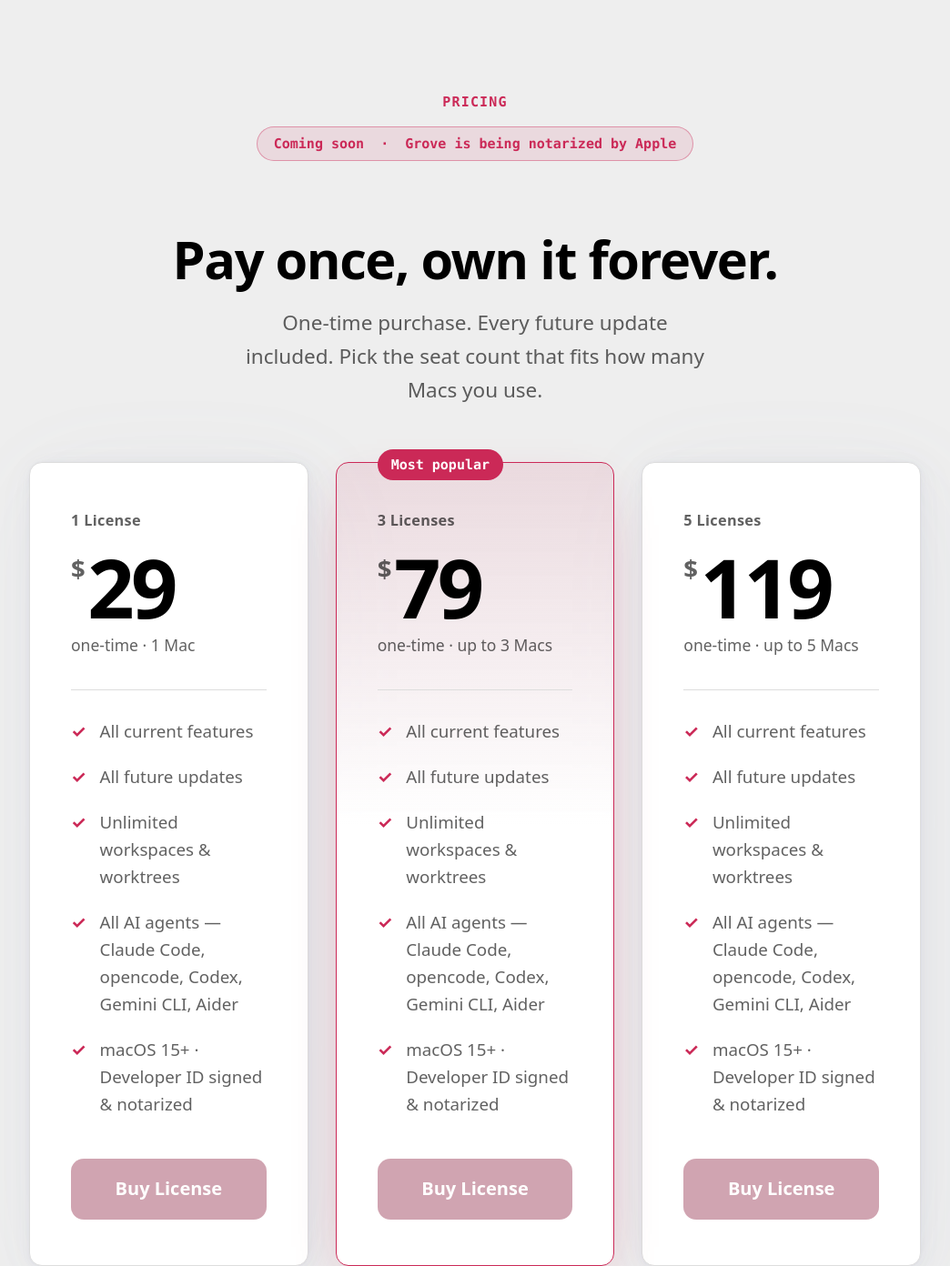
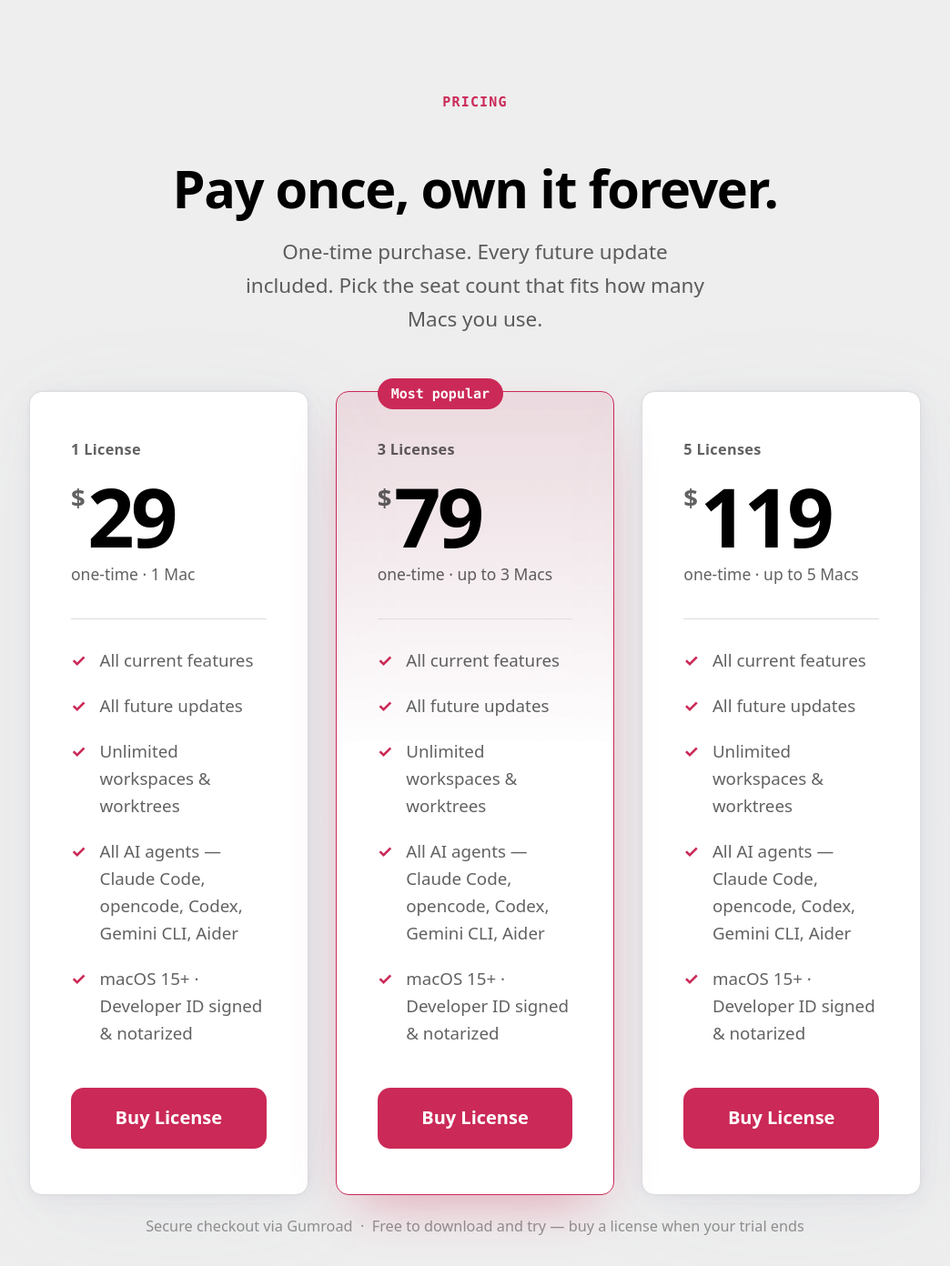
Before and after one commit to molayab/grove-website, a plain HTML site: page index.html in a window 1280 px wide. Shown: the part 7480-8872 px from the top of the page at 91% size, without its empty margins (118-1162 px from the left). Drawn offline with Linux system fonts and the light colour scheme.

Commit message:
Enable Gumroad checkout on the pricing section
Grove is ready to sell — remove the disabled state and coming-soon
badge from all six Buy License buttons, and fix the Spanish page's
buttons, which all pointed at the same wrong Gumroad product URL.
Also tightens Spanish hero/why copy so titles balance the same way
the English page's do.

```diff
--- a/index.html
+++ b/index.html
@@ -16,7 +16,7 @@
   <link rel="icon" href="favicon-16.png" sizes="16x16" type="image/png" />
   <link rel="apple-touch-icon" href="apple-touch-icon.png" />
   <link rel="stylesheet" href="vendor/pico.min.css" />
-  <link rel="stylesheet" href="style.css?v=20260722" />
+  <link rel="stylesheet" href="style.css?v=20260723" />
   <!-- Cloudflare Web Analytics --><script type='module' src='https://static.cloudflareinsights.com/beacon.min.js' data-cf-beacon='{"token": "a675791a599947a0b2e0495e4e436ee0"}'></script><!-- End Cloudflare Web Analytics -->
   <script src="https://gumroad.com/js/gumroad.js"></script>
 </head>
@@ -270,7 +270,6 @@
 <section class="section pricing" id="pricing">
   <div class="section-inner">
     <p class="eyebrow">Pricing</p>
-    <div class="coming-soon-badge">Coming soon &nbsp;·&nbsp; Grove is being notarized by Apple</div>
     <h2>Pay once, own it forever.</h2>
     <p class="section-sub">One-time purchase. Every future update included. Pick the seat count that fits how many Macs you use.</p>
 
@@ -294,8 +293,7 @@
 
         <a href="https://molayab.gumroad.com/l/grove"
            data-gumroad-overlay-checkout="true"
-           role="button" class="btn pricing-btn btn-disabled"
-           aria-disabled="true" tabindex="-1">Buy License</a>
+           role="button" class="btn pricing-btn">Buy License</a>
       </article>
 
       <article class="pricing-card pricing-featured">
@@ -317,8 +315,7 @@
 
         <a href="https://molayab.gumroad.com/l/grove-3"
            data-gumroad-overlay-checkout="true"
-           role="button" class="btn pricing-btn btn-disabled"
-           aria-disabled="true" tabindex="-1">Buy License</a>
+           role="button" class="btn pricing-btn">Buy License</a>
       </article>
 
       <article class="pricing-card">
@@ -339,8 +336,7 @@
 
         <a href="https://molayab.gumroad.com/l/grove-5"
            data-gumroad-overlay-checkout="true"
-           role="button" class="btn pricing-btn btn-disabled"
-           aria-disabled="true" tabindex="-1">Buy License</a>
+           role="button" class="btn pricing-btn">Buy License</a>
       </article>
 
     </div>
--- a/style.css
+++ b/style.css
@@ -205,14 +205,6 @@ code {
 .btn-large {
   padding: 0.9375rem 2rem;
   font-size: 1.0625rem;
-}
-
-/* Temporarily disabled while Grove is being notarized — link stays intact for re-enabling later */
-.btn-disabled {
-  pointer-events: none;
-  opacity: 0.45;
-  filter: grayscale(0.4);
-  cursor: not-allowed;
 }
 
 /* ── Nav ────────────────────────────────────────────────────── */
@@ -569,21 +561,6 @@ nav {
 /* ── Pricing ────────────────────────────────────────────────── */
 .pricing { background: var(--bg); }
 
-.coming-soon-badge {
-  display: inline-flex;
-  align-items: center;
-  gap: 0.375rem;
-  font-family: var(--mono);
-  font-size: 0.75rem;
-  font-weight: 600;
-  color: var(--accent);
-  background: var(--accent-dim);
-  border: 1px solid rgba(203, 41, 87, 0.4);
-  border-radius: var(--radius-pill);
-  padding: 0.3rem 0.875rem;
-  margin: 0 0 1.25rem;
-}
-
 .pricing-grid {
   display: grid;
   grid-template-columns: repeat(3, 1fr);
```
Also changed, not shown: es/index.html (+10 -14 lines), refund-policy.html (+1 -1 lines).
